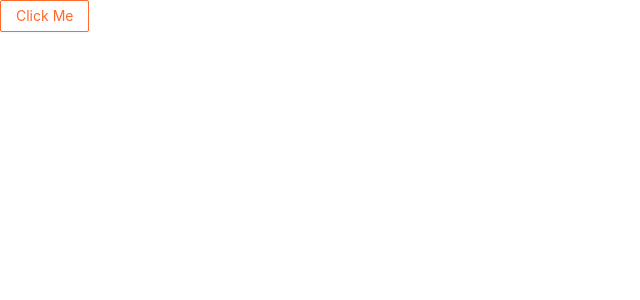
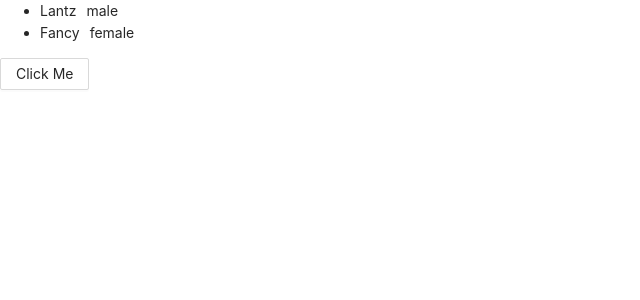
Before and after one commit to LantzShaw/vite-react-typescript, a React (Vite) app: page / in a window 1280 px wide. Shown: the top 300 px of the page, without its empty margins (0-640 px from the left). Built offline with nearby package versions, Linux system fonts and the light colour scheme.

Commit message:
feat: add new page

```diff
--- a/src/App.tsx
+++ b/src/App.tsx
@@ -3,13 +3,15 @@ import { Routes, Route } from 'react-router-dom'
 import Home from '@/views/Home'
 import Profile from '@/views/Profile'
 import SignIn from '@/views/SignIn'
+import User from '@/views/User'
 
 function App() {
   return (
     <Routes>
-      <Route path="/home" element={<Home />}></Route>
-      <Route path="/profile" element={<Profile />}></Route>
-      <Route path="/" element={<SignIn />}></Route>
+      <Route path="/home" element={<Home />} />
+      <Route path="/profile" element={<Profile />} />
+      <Route path="/login" element={<SignIn />} />
+      <Route path="/" element={<User />} />
     </Routes>
   )
 }
--- a/src/contexts/notification-context.tsx
+++ b/src/contexts/notification-context.tsx
@@ -1,4 +1,4 @@
-import { createContext, ReactElement, useState } from 'react'
+import { createContext, type ReactElement, useState } from 'react'
 
 const NotificationContext = createContext({
   notifications: [],
--- /dev/null
+++ b/src/views/User/index.tsx
@@ -0,0 +1,49 @@
+import { Button } from 'antd'
+import { useState, type FC, type ReactElement } from 'react'
+
+interface IProps {}
+
+type UserObject = {
+  id: number
+  name: string
+  gender: string
+}
+
+const userList = [
+  { id: 1, name: 'Lantz', gender: 'male' },
+  { id: 2, name: 'Fancy', gender: 'female' },
+]
+
+const User: FC<IProps> = (props): ReactElement => {
+  const [user, setUser] = useState<UserObject[]>(userList)
+
+  const clickHandler = () => {
+    setUser(prevUser => {
+      const updatedUser = prevUser.map(item => {
+        if (item.id === 1) {
+          item.name = 'Lantz Shaw'
+        }
+
+        return item
+      })
+
+      return updatedUser
+    })
+  }
+
+  return (
+    <>
+      <ul>
+        {user.map(user => (
+          <li key={user.id}>
+            <span style={{ marginRight: '10px' }}>{user.name}</span>
+            <span>{user.gender}</span>
+          </li>
+        ))}
+      </ul>
+      <Button onClick={clickHandler}>Click Me</Button>
+    </>
+  )
+}
+
+export default User
--- a/src/views/index.ts
+++ b/src/views/index.ts
@@ -6,4 +6,6 @@ const SignIn = lazy(() => import('@/views/SignIn'))
 
 const SignUp = lazy(() => import('@/views/SignUp'))
 
-export { Home, SignIn, SignUp }
+const User = lazy(() => import('@/views/User'))
+
+export { Home, SignIn, SignUp, User }
```
Also changed, not shown: src/views/User/index.less (added).
